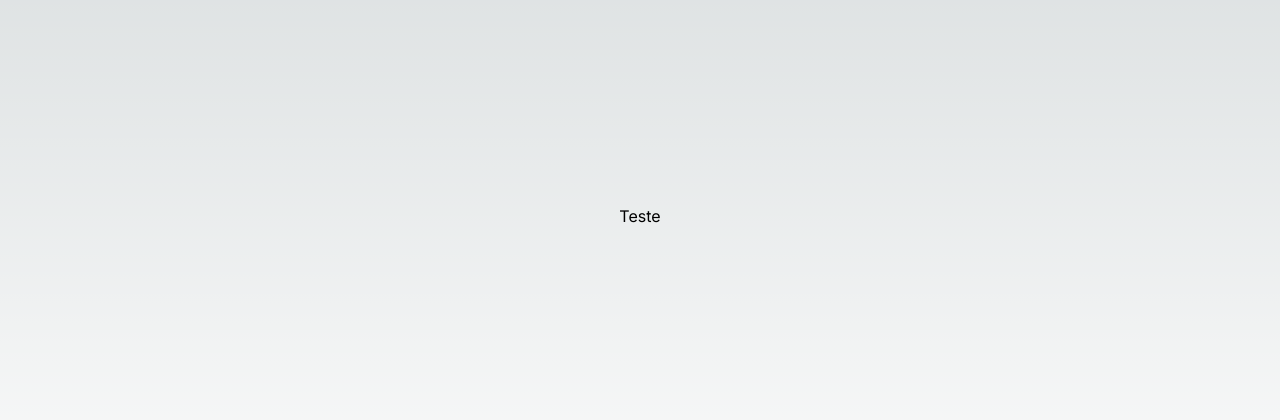
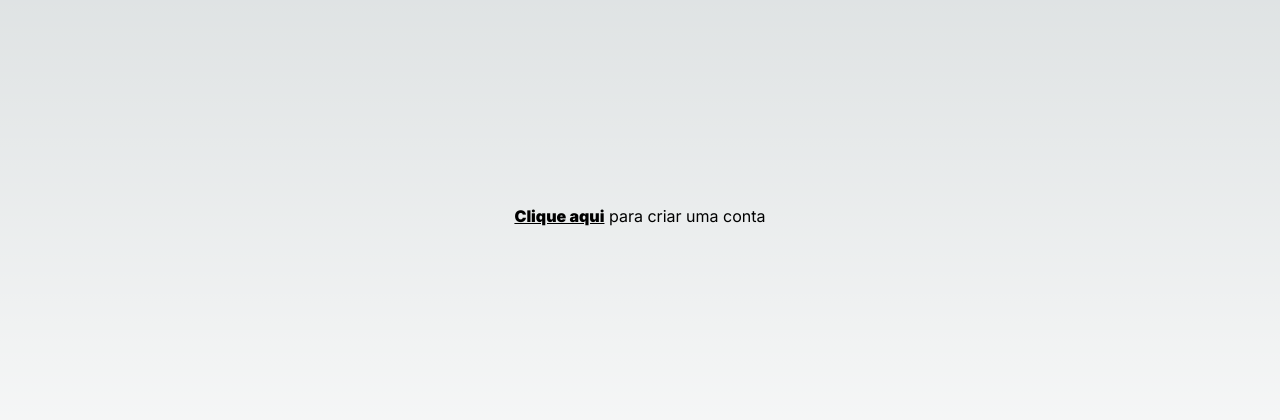
Before and after one commit to leonardorscarpitta/pw-manager, a Next.js app: page / in a window 1280 px wide. Shown: the part 184-604 px from the top of the page. Built offline with nearby package versions, Linux system fonts and the light colour scheme.

Commit message:
style: changing text styles

```diff
--- a/src/app/layout.tsx
+++ b/src/app/layout.tsx
@@ -15,7 +15,7 @@ export default function RootLayout({
   children: React.ReactNode;
 }>) {
   return (
-    <html lang="en">
+    <html lang="pt-BR">
       <body className={inter.className}>{children}</body>
     </html>
   );
--- a/src/app/page.tsx
+++ b/src/app/page.tsx
@@ -6,7 +6,7 @@ import Button from "@/components/button/button";
 export default function Home() {
   return (
     <div className="flex items-center justify-center h-lvh">
-      Teste
+      <p className="font-white"><Link className="underline font-black" href="./cadastro">Clique aqui</Link> para criar uma conta</p>
     </div>
   );
 }
```
